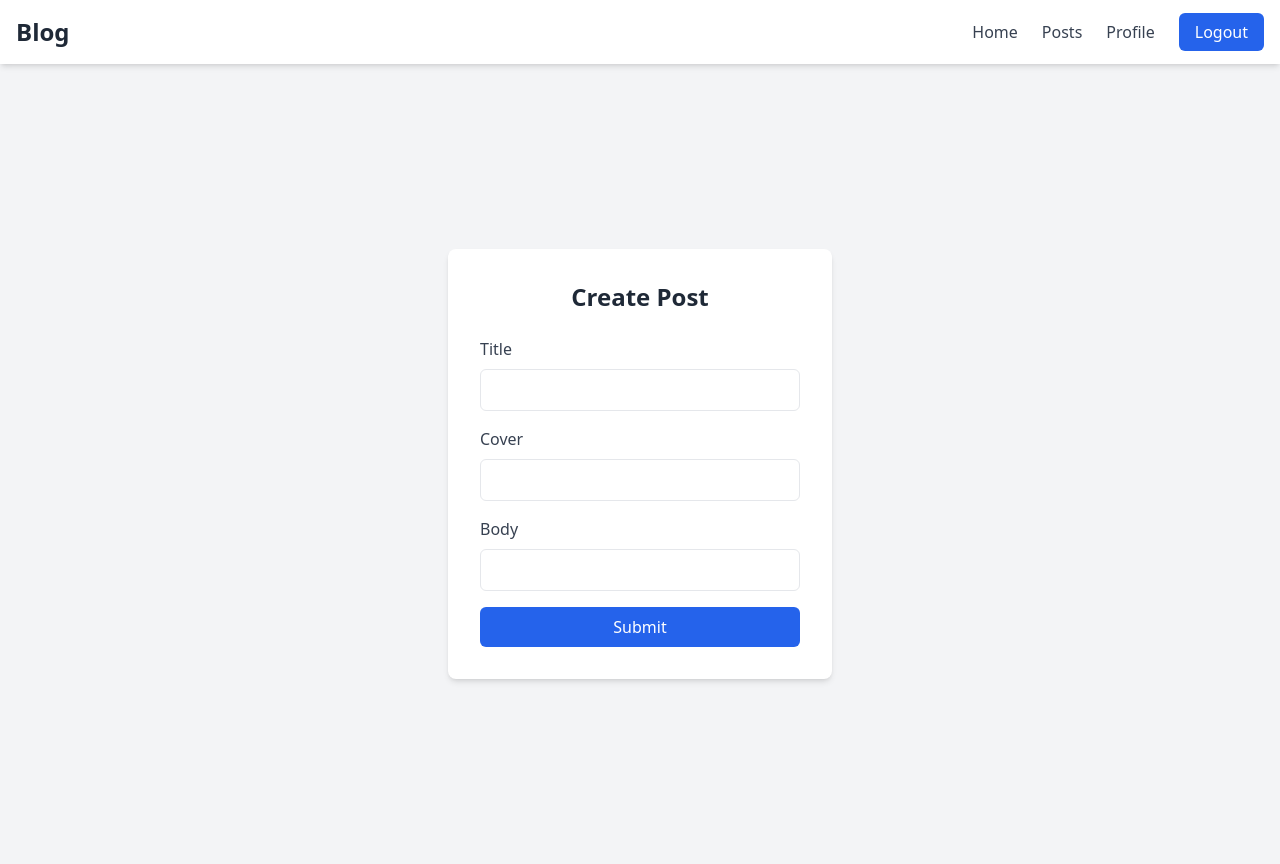
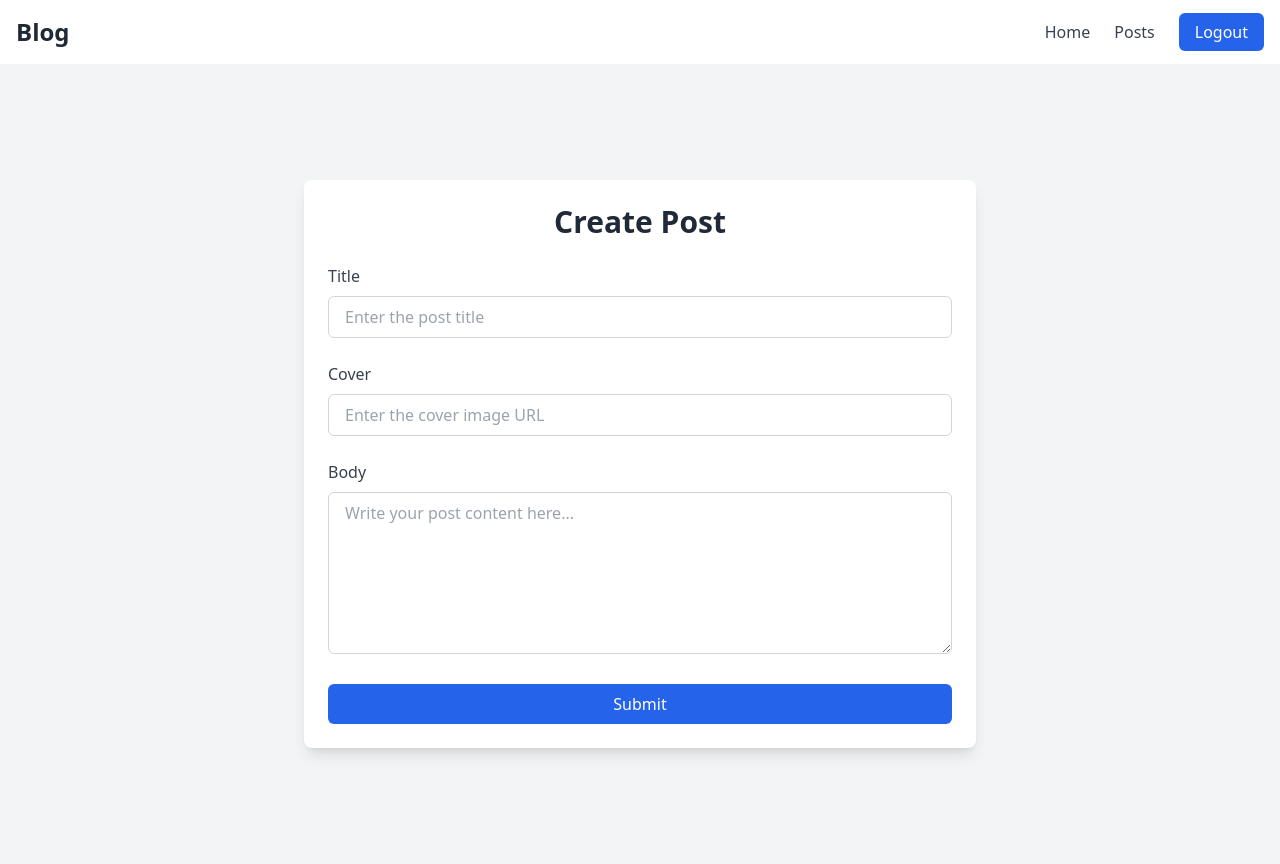
Before and after one commit to Youssef-Chibane/Django-Blog, a Django app: page /post/create in a window 1280 px wide. Run offline with Django 5.2, Linux system fonts and the light colour scheme; the visitor is signed in with stand-in values (Sample User, id 1); some libraries are stand-ins or nearby versions.

Commit message:
reformating&fixing some errors

```diff
--- a/blog/templates/blog/create_post.html
+++ b/blog/templates/blog/create_post.html
@@ -1,37 +1,43 @@
 {% extends "blog/base.html" %}
 {% block content %}
     {% include 'blog/navbar.html' %}
-    <div class="flex items-center justify-center min-h-screen">
-        <!-- Login Container -->
-        <div class="bg-white shadow-md rounded-lg p-8 max-w-sm w-full space-y-6">
+    <div class="flex items-center justify-center min-h-screen bg-gray-100 py-8">
+        <!-- Form Container -->
+        <div class="bg-white shadow-lg rounded-lg p-6 w-full max-w-2xl">
             <!-- Title -->
-            <h2 class="text-2xl font-bold text-center text-gray-800">Create Post</h2>
+            <h2 class="text-3xl font-bold text-center text-gray-800 mb-6">Create Post</h2>
             <!-- Form -->
-            <form action="#" method="POST" class="space-y-4">
+            <form action="#" method="POST" class="space-y-6">
                 {% csrf_token %}
                 <!-- Title Input -->
                 <div>
-                    <label for="username" class="block text-gray-700 font-medium mb-2">Title</label>
+                    <label for="title" class="block text-gray-700 font-medium mb-2">Title</label>
                     <input type="text"
                            name="title"
-                           class="w-full px-4 py-2 border rounded-md focus:outline-none focus:ring-2 focus:ring-blue-500"
+                           id="title"
+                           class="w-full px-4 py-2 border border-gray-300 rounded-md focus:outline-none focus:ring-2 focus:ring-blue-500"
+                           placeholder="Enter the post title"
                            required />
                 </div>
                 <!-- Cover Input -->
                 <div>
-                    <label for="username" class="block text-gray-700 font-medium mb-2">Cover</label>
+                    <label for="cover" class="block text-gray-700 font-medium mb-2">Cover</label>
                     <input type="text"
                            name="cover"
-                           class="w-full px-4 py-2 border rounded-md focus:outline-none focus:ring-2 focus:ring-blue-500"
+                           id="cover"
+                           class="w-full px-4 py-2 border border-gray-300 rounded-md focus:outline-none focus:ring-2 focus:ring-blue-500"
+                           placeholder="Enter the cover image URL"
                            required />
                 </div>
                 <!-- Body Input -->
                 <div>
-                    <label for="username" class="block text-gray-700 font-medium mb-2">Body</label>
-                    <input type="text"
-                           name="body"
-                           class="w-full px-4 py-2 border rounded-md focus:outline-none focus:ring-2 focus:ring-blue-500"
-                           required />
+                    <label for="body" class="block text-gray-700 font-medium mb-2">Body</label>
+                    <textarea name="body"
+                              id="body"
+                              rows="6"
+                              class="w-full px-4 py-2 border border-gray-300 rounded-md focus:outline-none focus:ring-2 focus:ring-blue-500 resize-y"
+                              placeholder="Write your post content here..."
+                              required></textarea>
                 </div>
                 <!-- Submit Button -->
                 <div>
--- a/blog/templates/blog/home.html
+++ b/blog/templates/blog/home.html
@@ -29,7 +29,7 @@
                         <div class="p-4">
                             <h3 class="text-xl font-bold text-gray-800 mb-2">{{ post.title }}</h3>
                             <p class="text-gray-600 mb-4">{{ post.body|truncatechars:90 }}</p>
-                            <a href="{% url 'post_detail' post.id %}"
+                            <a href="{% url 'detail' post.id %}"
                                class="text-blue-600 hover:underline font-medium">Read More</a>
                         </div>
                     </div>
--- a/blog/templates/blog/navbar.html
+++ b/blog/templates/blog/navbar.html
@@ -8,7 +8,6 @@
             {% if request.user.is_authenticated %}
                 <a href="{% url 'home' %}" class="text-gray-700 hover:text-blue-600">Home</a>
                 <a href="{% url 'posts' %}" class="text-gray-700 hover:text-blue-600">Posts</a>
-                <a href="{% url 'posts' %}" class="text-gray-700 hover:text-blue-600">Profile</a>
             {% endif %}
             <div class="space-x-4">
                 {% if request.user.is_authenticated %}
```
Also changed, not shown: blog/templates/blog/login.html (+3 -13 lines), blog/templates/blog/post_detail.html (+14 -14 lines), blog/templates/blog/posts.html (+9 -2 lines), blog/templates/blog/signup.html (+4 -17 lines), blog/templates/blog/update_post.html (+23 -15 lines).
